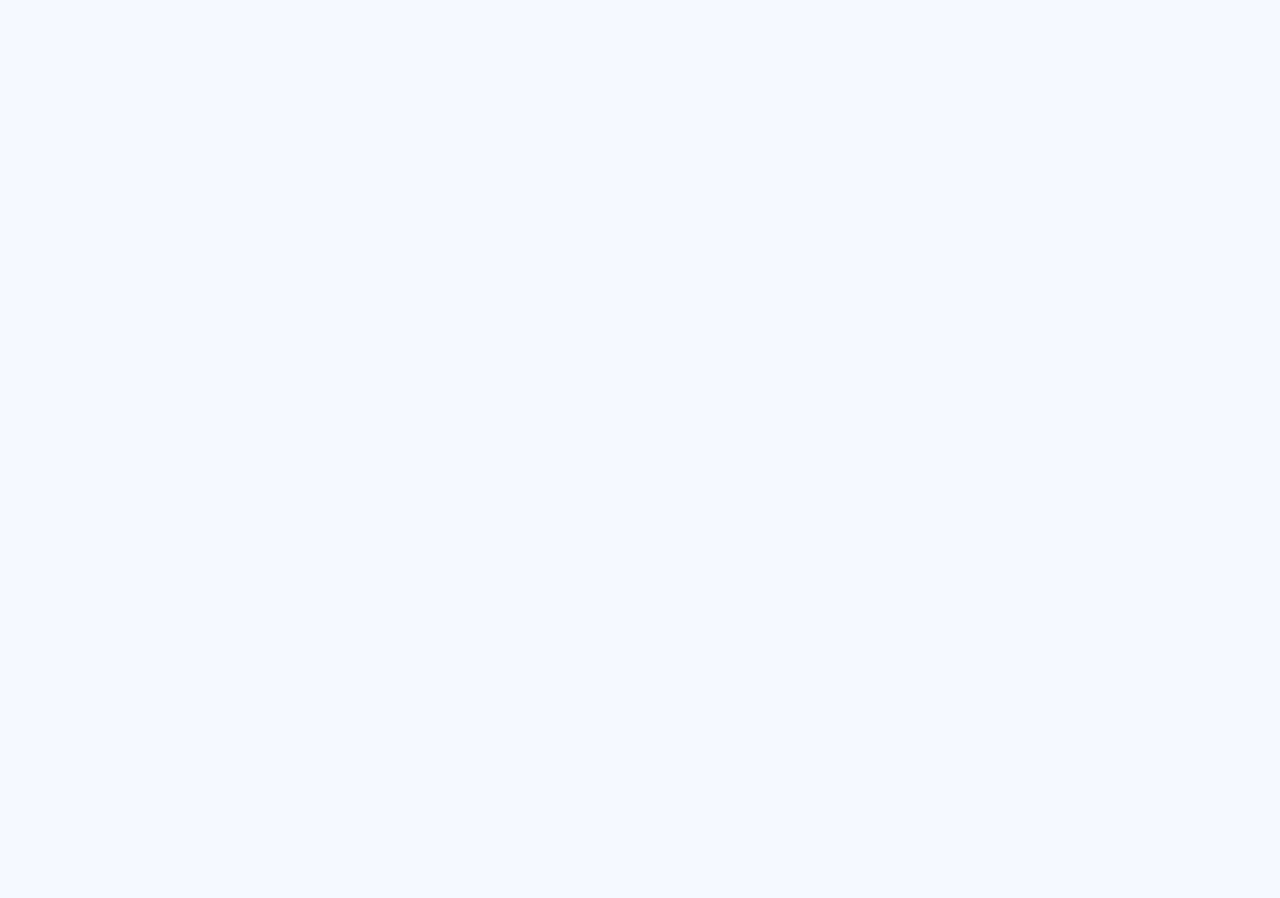
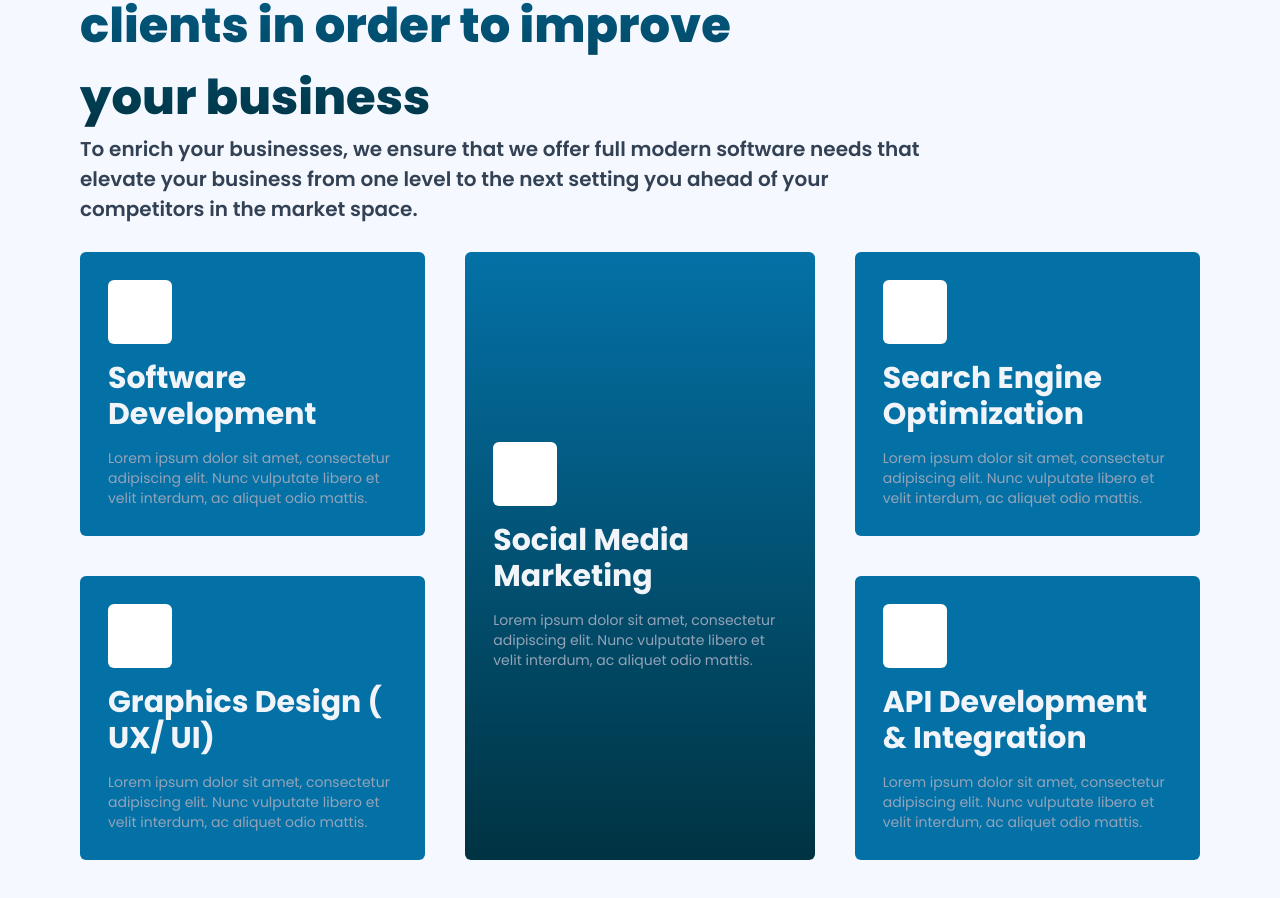
Before and after one commit to SteveMitto/motiondevs, a Next.js app: page / in a window 1280 px wide. Shown: the part 1717-2615 px from the top of the page. Before the commit the page ends 1555 px from the top, so only its background shows below. Built offline with nearby package versions, Linux system fonts and the light colour scheme.

Commit message:
creating our services component

```diff
--- /dev/null
+++ b/src/app/_components/OurServices.tsx
@@ -0,0 +1,76 @@
+import React from 'react'
+
+export default function OurServices() {
+  return (
+    <div className="w-full p-20">
+        <h2 className="text-5xl/normal font-extrabold w-[66%] bg-clip-text bg-[linear-gradient(180deg,rgba(4,113,166,1)0%,rgba(0,51,66,1)100%)] text-transparent">
+          Exemplary service to our clients in order to improve your business
+        </h2>
+        <p className="w-9/12 text-slate-700 font-semibold text-xl/normal">
+          To enrich your businesses, we ensure that we offer full modern
+          software needs that elevate your business from one level to the next
+          setting you ahead of your competitors in the market space.
+        </p>
+
+        <div className="flex my-7 gap-10 justify-between">
+          <div className="w-4/12 flex flex-col gap-10">
+            <div className="w-full p-7 bg-[#0471A6] flex flex-col gap-4 rounded-md">
+              <div className="size-16 rounded-md bg-white"></div>
+              <h3 className="text-3xl font-bold text-slate-100">
+                Software Development
+              </h3>
+              <p className="text-sm text-slate-400">
+                Lorem ipsum dolor sit amet, consectetur adipiscing elit. Nunc
+                vulputate libero et velit interdum, ac aliquet odio mattis.
+              </p>
+            </div>
+            <div className="w-full p-7 bg-[#0471A6] flex flex-col gap-4 rounded-md">
+              <div className="size-16 rounded-md bg-white"></div>
+              <h3 className="text-3xl font-bold text-slate-100">
+                Graphics Design ( UX/ UI)
+              </h3>
+              <p className="text-sm text-slate-400">
+                Lorem ipsum dolor sit amet, consectetur adipiscing elit. Nunc
+                vulputate libero et velit interdum, ac aliquet odio mattis.
+              </p>
+            </div>
+          </div>
+
+          <div className="w-4/12 p-7 h-auto justify-center  bg-[linear-gradient(180deg,rgba(4,113,166,1)0%,rgba(0,51,66,1)100%)] flex flex-col gap-4 rounded-md">
+            <div className="size-16 rounded-md bg-white"></div>
+            <h3 className="text-3xl font-bold text-slate-100">
+            Social Media Marketing
+            </h3>
+            <p className="text-sm text-slate-400">
+              Lorem ipsum dolor sit amet, consectetur adipiscing elit. Nunc
+              vulputate libero et velit interdum, ac aliquet odio mattis.
+            </p>
+          </div>
+
+
+          <div className="w-4/12 flex flex-col gap-10">
+            <div className="w-full p-7 bg-[#0471A6] flex flex-col gap-4 rounded-md">
+              <div className="size-16 rounded-md bg-white"></div>
+              <h3 className="text-3xl font-bold text-slate-100">
+                Search Engine Optimization
+              </h3>
+              <p className="text-sm text-slate-400">
+                Lorem ipsum dolor sit amet, consectetur adipiscing elit. Nunc
+                vulputate libero et velit interdum, ac aliquet odio mattis.
+              </p>
+            </div>
+            <div className="w-full p-7 bg-[#0471A6] flex flex-col gap-4 rounded-md">
+              <div className="size-16 rounded-md bg-white"></div>
+              <h3 className="text-3xl font-bold text-slate-100">
+              API  Development & Integration
+              </h3>
+              <p className="text-sm text-slate-400">
+                Lorem ipsum dolor sit amet, consectetur adipiscing elit. Nunc
+                vulputate libero et velit interdum, ac aliquet odio mattis.
+              </p>
+            </div>
+          </div>
+        </div>
+      </div>
+  )
+}
--- a/src/app/page.tsx
+++ b/src/app/page.tsx
@@ -1,5 +1,6 @@
 import Header from "./_components/Header";
 import Hero from "./_components/Hero";
+import OurServices from "./_components/OurServices";
 import SocialProof from "./_components/SocialProof";
 
 export default function Home() {
@@ -8,6 +9,7 @@ export default function Home() {
       <Header />
       <Hero />
       <SocialProof />
+      <OurServices />
     </>
   );
 }
```
